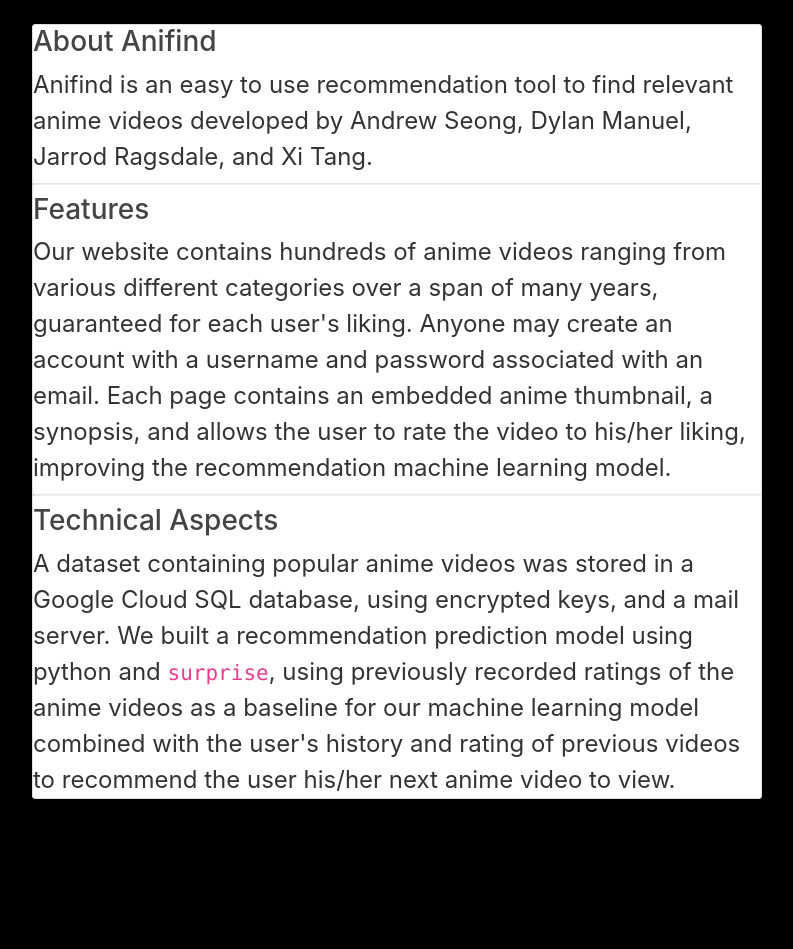
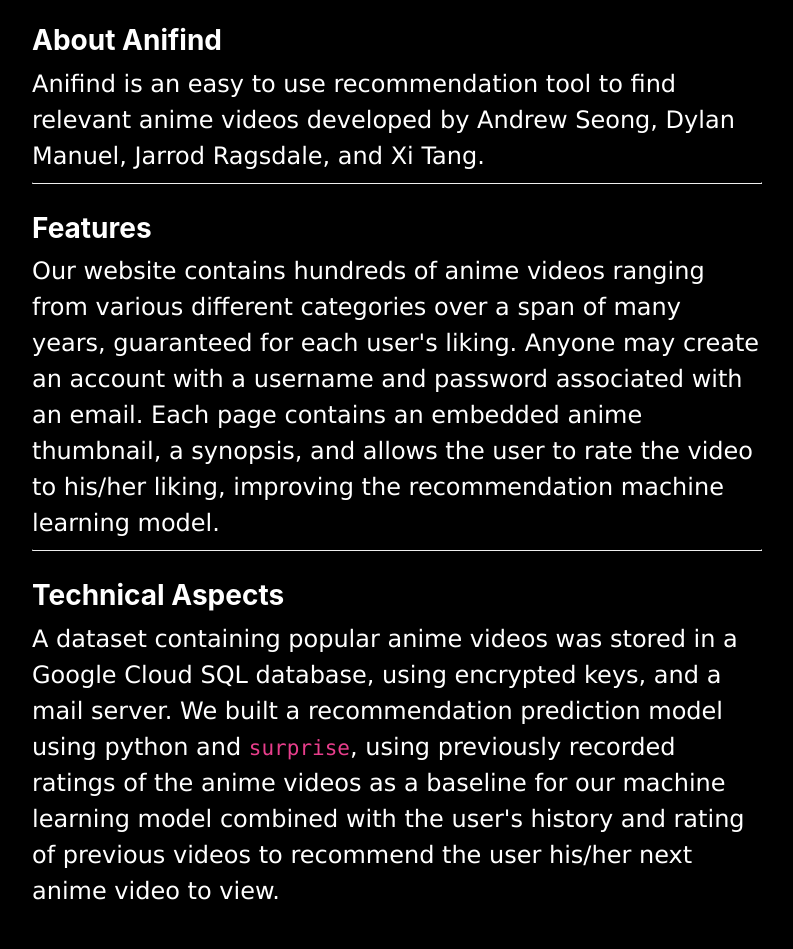
Before and after one commit to JayBlaine/rh22, a Flask app: page / in a window 1280 px wide. Shown: the part 56-1005 px from the top of the page, without its empty margins (53-846 px from the left). Before the commit the page ends 855 px from the top, so only its background shows below. Run offline with Flask 2, Linux system fonts and the light colour scheme; some libraries are stand-ins or nearby versions.

Commit message:
change font color and background color

```diff
--- a/rh22/static/main.css
+++ b/rh22/static/main.css
@@ -4,8 +4,8 @@ body {
   margin-top: 5rem;
 }
 
-h1, h2, h3, h4, h5, h6 {
-  color: #444444;
+h1, h2, h3, h4, h5, h6, p1 {
+  color: #ffffff;
 }
 
 .bg-steel {
@@ -28,6 +28,11 @@ hr {
 
 p1 {
   font-size: 24px;
+  font-family: Verdana, sans-serif;
+}
+
+h3{
+  font-weight: bold;
 }
 
 .site-header .navbar-nav .nav-link:hover {
@@ -96,3 +101,12 @@ p1 {
 .button2:hover {
   color: green;
 }
+
+.content-dark{
+  background-color: black;
+  border: black;
+}
+
+.content-about{
+  padding-bottom: 20px;
+}
--- a/rh22/templates/home.html
+++ b/rh22/templates/home.html
@@ -1,7 +1,7 @@
 {% extends "layout.html" %}
 {% block content %}
-<div class="content-section">
-  <div>
+<div class="content-section content-dark">
+  <div class="content-about">
     <h3> About Anifind </h3>
 
     <p1>
@@ -9,7 +9,7 @@
       Manuel, Jarrod Ragsdale, and Xi Tang.</p1>
     <hr>
   </div>
-  <div>
+  <div class="content-about">
     <h3> Features </h3>
 
     <p1> Our website contains hundreds of anime videos ranging from various different categories over a span of many
@@ -19,7 +19,7 @@
       his/her liking, improving the recommendation machine learning model.</p1>
     <hr>
   </div>
-  <div>
+  <div class="content-about">
     <h3> Technical Aspects </h3>
 
     <p1> A dataset containing popular anime videos was stored in a Google Cloud SQL database, using encrypted keys, and
```
